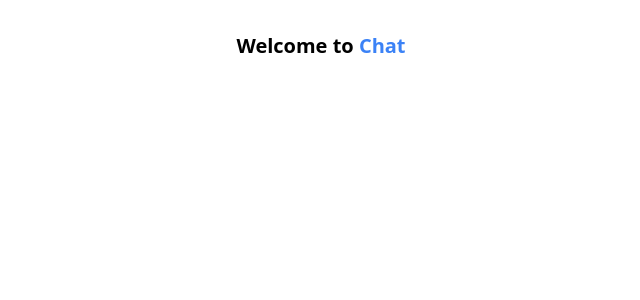
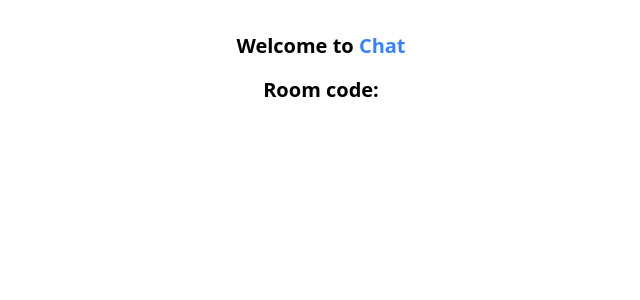
Before and after one commit to ryanradtke03/AIGame, a React (Vite) app in the folder frontend/: page /chat in a window 1280 px wide. Shown: the top 300 px of the page, without its empty margins (319-959 px from the left). Built offline with nearby package versions, Linux system fonts and the light colour scheme.

Commit message:
added sesstion storage room code

```diff
--- a/frontend/src/pages/Chat/index.tsx
+++ b/frontend/src/pages/Chat/index.tsx
@@ -1,7 +1,13 @@
 const Chat = () => {
+  const roomCode = sessionStorage.getItem("roomCode");
   return (
-    <div className="p-8 text-center text-xl font-bold">
-      Welcome to <span className="text-blue-500">Chat</span>
+    <div className="p-8 text-center text-xl font-bold space-y-4">
+      <div>
+        Welcome to <span className="text-blue-500">Chat</span>
+      </div>
+      <div>
+        Room code: <span className="text-blue-500"> {roomCode}</span>
+      </div>
     </div>
   );
 };
--- a/frontend/src/pages/Landing/index.tsx
+++ b/frontend/src/pages/Landing/index.tsx
@@ -4,6 +4,7 @@ import Input from "../../components/ui/Input";
 
 // Hooks: useState
 import { useState } from "react";
+import { useNavigate } from "react-router-dom";
 
 // Services: joinRoom, createRoom
 import { createRoom, joinRoom } from "../../services/roomService";
@@ -12,6 +13,8 @@ const Landing = () => {
   // States
   const [username, setUsername] = useState("");
   const [roomCode, setRoomCode] = useState("");
+
+  const navigate = useNavigate();
 
   // Handlers
   const handleJoinRoom = async () => {
@@ -39,7 +42,10 @@ const Landing = () => {
 
     try {
       const response = await createRoom(username);
+      sessionStorage.setItem("roomCode", response.room_code);
+
       console.log("Room Created:", response);
+      navigate("/chat");
     } catch (err) {
       console.error(err);
       alert("Failed to create room.");
```
Also changed, not shown: frontend/src/utils/env/env.ts (line endings or trailing spaces), 2 other files (tests, documents, lock files or other folders).
